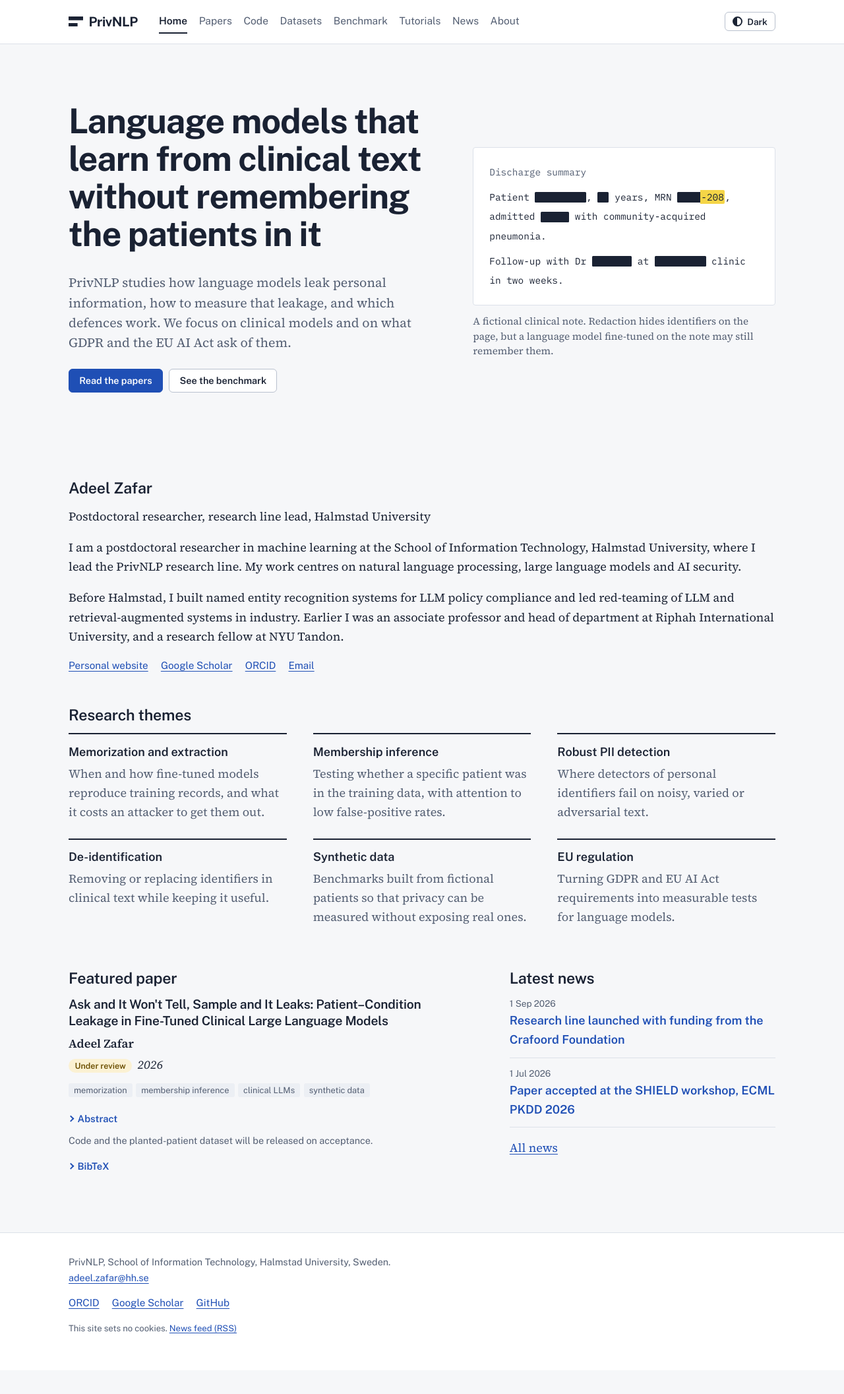
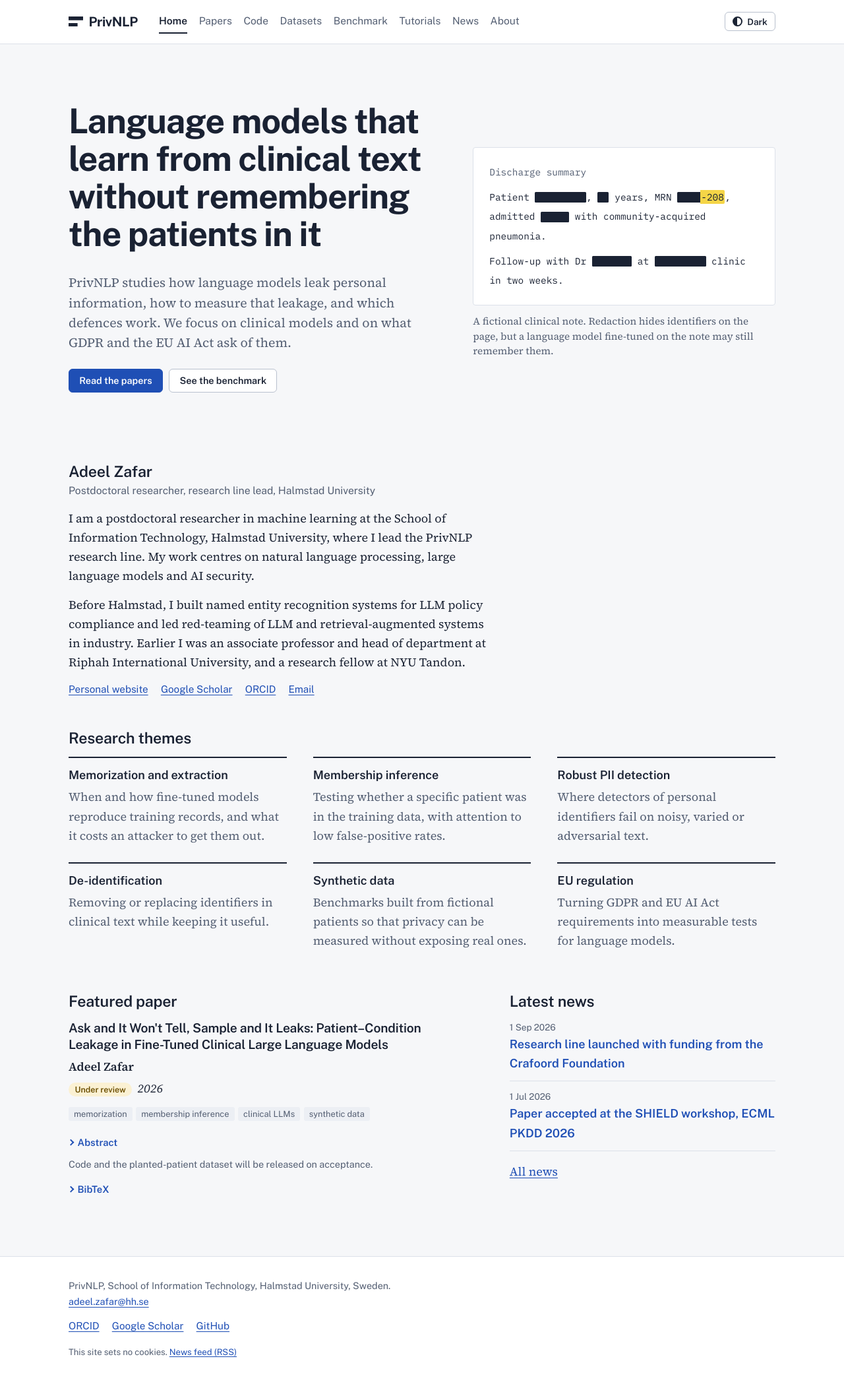
Before and after one commit to Adeelzafar/privnlp, a Jekyll site: the page built from index.html, in a window 1280 px wide. Shown: the whole page at 66% size. Built offline with Jekyll 4.4.1, drawn with Linux system fonts in a browser that asks for light colours; before the commit the page ends 2077 px from its top, so only the background shows below that.

Commit message:
Add files via upload

```diff
--- a/assets/css/main.css
+++ b/assets/css/main.css
@@ -256,6 +256,25 @@
   .note { grid-column: 1; grid-row: 2; }
 }
 
+/* ---------- Home: researcher ---------- */
+.person {
+  display: grid; grid-template-columns: 11rem minmax(0, 1fr); gap: 1.5rem 2.5rem;
+  align-items: start; margin-top: 1rem;
+}
+.person-no-photo { grid-template-columns: minmax(0, 1fr); }
+.person-photo {
+  width: 11rem; height: 11rem; object-fit: cover; border-radius: 6px;
+  border: 1px solid var(--rule); background: var(--chip);
+}
+.person-text { max-width: var(--measure); }
+.person h2 { margin: 0 0 0.15rem; }
+.person-role { font-family: var(--font-ui); color: var(--muted); font-size: 0.98rem; margin-bottom: 0.9rem; }
+.person-bio p { margin-bottom: 0.8em; }
+@media (max-width: 40rem) {
+  .person { grid-template-columns: 1fr; }
+  .person-photo { width: 8.5rem; height: 8.5rem; }
+}
+
 /* ---------- Home: sections ---------- */
 .section { padding-top: 1rem; }
 .section > h2, .home-split h2 { margin-top: 1.5rem; }
```
